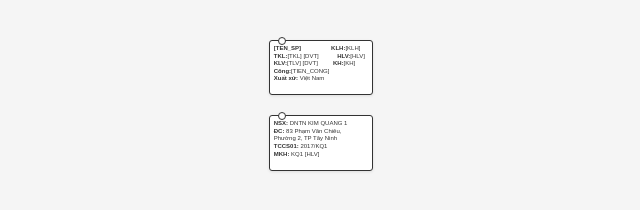
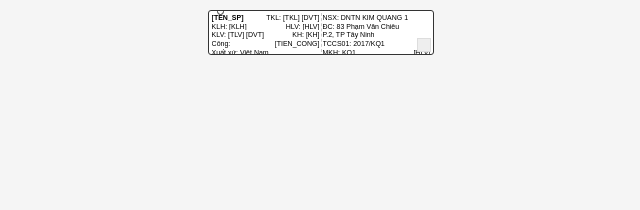
Before and after one commit to leetran2/KQ, a plain HTML site: page index.html in a window 1280 px wide. Shown: the whole page, without its empty margins (319-959 px from the left). Drawn offline with Linux system fonts and the light colour scheme.

Commit message:
Update index.html

```diff
--- a/index.html
+++ b/index.html
@@ -8,168 +8,158 @@
         body {
             font-family: Arial, sans-serif;
             margin: 0;
-            padding: 20px;
+            padding: 0;
             background-color: #f5f5f5;
         }
 
         .jewelry-tag {
-            width: 94.5px; /* 2.5cm */
+            width: 226.8px; /* 6cm */
             height: 45.3px; /* 1.2cm */
             background-color: white;
             border: 1px solid #333;
             border-radius: 3px;
-            padding: 4px;
-            box-shadow: 0 1px 3px rgba(0,0,0,0.1);
+            padding: 2px;
+            box-sizing: border-box;
             position: relative;
-            margin: 20px auto;
-            display: block;
+            margin: 10px auto;
+            display: flex;
+            overflow: hidden;
         }
 
-        .jewelry-tag.tag1 {
-            display: block;
+        .column {
+            flex: 1;
+            padding: 1px;
+            font-size: 7px;
+            line-height: 1.1;
         }
 
-        .jewelry-tag.tag2 {
-            display: block;
-            position: relative;
+        .left-column {
+            width: 65%;
+            border-right: 1px dashed #ccc;
         }
 
-        .info-section {
-            font-size: 6px;
-            line-height: 1.1;
-            color: #333;
-            width: 100%;
-        }
-
-        .tag2 .info-section {
-            padding-right: 18px;
-        }
-
-        .qr-section {
-            width: 15px;
-            height: 15px;
-            position: absolute;
-            bottom: 2px;
-            right: 2px;
-            display: flex;
-            align-items: center;
-            justify-content: center;
-        }
-
-        .qr-code {
-            width: 15px;
-            height: 15px;
-            background-size: contain;
-            background-repeat: no-repeat;
-            background-position: center;
+        .right-column {
+            width: 35%;
         }
 
         .row {
             margin-bottom: 1px;
+            white-space: nowrap;
+            overflow: hidden;
+            text-overflow: ellipsis;
+            display: flex;
+            justify-content: space-between;
         }
 
-        .row:last-child {
-            margin-bottom: 0;
+        .left-item {
+            width: 48%;
+            text-align: left;
         }
 
-        .price {
-            font-weight: bold;
-            font-size: 5px;
-            color: #d32f2f;
+        .right-item {
+            width: 48%;
+            text-align: right;
         }
 
         .hole {
             position: absolute;
-            top: -4px;
+            top: -3px;
             left: 8px;
-            width: 6px;
-            height: 6px;
+            width: 5px;
+            height: 5px;
             background-color: white;
             border: 1px solid #333;
             border-radius: 50%;
         }
+
+        .qr-code {
+            width: 12px;
+            height: 12px;
+            background-color: #eee;
+            border: 1px solid #ddd;
+            position: absolute;
+            bottom: 2px;
+            right: 2px;
+        }
     </style>
 </head>
 <body>
-    <div class="jewelry-tag tag1">
+    <div class="jewelry-tag">
         <div class="hole"></div>
-        <div class="info-section">
-            <div class="row"><strong id="product-name">[TEN_SP]</strong>&nbsp;&nbsp;&nbsp;&nbsp;&nbsp;&nbsp;&nbsp;&nbsp;&nbsp;&nbsp;&nbsp;&nbsp;&nbsp;&nbsp;&nbsp;&nbsp;&nbsp;&nbsp;<strong>KLH:</strong><span id="klh">[KLH]</span></div>
-            <div class="row"><strong>TKL:</strong><span id="tkl">[TKL]</span>&nbsp;<span id="unit">[DVT]</span>&nbsp;&nbsp;&nbsp;&nbsp;&nbsp;&nbsp;&nbsp;&nbsp;&nbsp;&nbsp;&nbsp;<strong>HLV:</strong><span id="hlv">[HLV]</span></div>
-            <div class="row"><strong>KLV:</strong><span id="tlv">[TLV]</span>&nbsp;<span id="unit2">[DVT]</span>&nbsp;&nbsp;&nbsp;&nbsp;&nbsp;&nbsp;&nbsp;&nbsp;&nbsp;<strong>KH:</strong><span id="kh">[KH]</span></div>
-            <div class="row"><strong>Công:</strong><span id="tien-cong">[TIEN_CONG]</span></div>
-            <div class="row"><strong>Xuất xứ:</strong> Việt Nam</div>
+        <div class="column left-column">
+            <div class="row">
+                <span class="left-item"><strong id="product-name">[TEN_SP]</strong></span>
+                <span class="center-item">TKL: <span id="tkl">[TKL]</span> <span id="[DVT]">[DVT]</span></span>
+            </div>
+            <div class="row">
+                <span class="left-item">KLH: <span id="klh">[KLH]</span></span>
+                <span class="center-item">HLV: <span id="hlv">[HLV]</span></span>
+            </div>
+            <div class="row">
+                <span class="left-item">KLV: <span id="tlv">[TLV]</span> <span id="[DVT]">[DVT]</span></span>
+                <span class="center-item">KH: <span id="kh">[KH]</span></span>
+            </div>
+            <div class="row">Công: <span id="tien-cong">[TIEN_CONG]</span></div>
+            <div class="row">Xuất xứ: Việt Nam</div>
         </div>
-    </div>
-
-    <!-- Second tag with different information -->
-    <div class="jewelry-tag tag2">
-        <div class="hole"></div>
-        <div class="info-section">
-            <div class="row"><strong>NSX:</strong> DNTN KIM QUANG 1</div>
-            <div class="row"><strong>ĐC:</strong> 83 Phạm Văn Chiêu,</div>
-            <div class="row">Phường 2, TP Tây Ninh</div>
-            <div class="row"><strong>TCCS01:</strong> 2017/KQ1</div>
-            <div class="row"><strong>MKH:</strong> KQ1&nbsp;<span id="hlv2">[HLV]</span></div>
+        <div class="column right-column">
+            <div class="row">NSX: DNTN KIM QUANG 1</div>
+            <div class="row">ĐC: 83 Phạm Văn Chiêu</div>
+            <div class="row">P.2, TP Tây Ninh</div>
+            <div class="row">TCCS01: 2017/KQ1</div>
+            <div class="row">MKH: KQ1<span id="hlv">[HLV]</span>
         </div>
-        <div class="qr-section">
-            <div class="qr-code" id="qr-code"></div>
-        </div>
+        <div class="qr-code" id="qr-code"></div>
     </div>
 
     <script>
-        // Function to get URL parameters
-        function getUrlParams() {
+        // Function to parse URL parameters
+        function getParams() {
             const params = {};
-            const queryString = window.location.search.substring(1);
-            const pairs = queryString.split('&');
+            const query = window.location.search.substring(1);
+            const pairs = query.split('&');
 
-            for (let i = 0; i < pairs.length; i++) {
-                const pair = pairs[i].split('=');
-                params[decodeURIComponent(pair[0])] = decodeURIComponent(pair[1] || '');
-            }
+            pairs.forEach(pair => {
+                const [key, value] = pair.split('=');
+                if (key && value) {
+                    params[key] = decodeURIComponent(value.replace(/\+/g, ' '));
+                }
+            });
 
             return params;
         }
 
-        // Function to populate data from URL parameters
+        // Populate data from URL parameters
         function populateData() {
-            const params = getUrlParams();
+            const params = getParams();
 
             // Map parameters to fields
-            if (params.TEN_SP) document.getElementById('product-name').textContent = params.TEN_SP;
-            if (params.KLH) document.getElementById('klh').textContent = params.KLH;
-            if (params.TKL) document.getElementById('tkl').textContent = params.TKL;
-            if (params.HLV) {
-                document.getElementById('hlv').textContent = params.HLV;
-                document.getElementById('hlv2').textContent = params.HLV;
-            }
-            if (params.TLV) document.getElementById('tlv').textContent = params.TLV;
-            if (params.KH) document.getElementById('kh').textContent = params.KH;
-            if (params.TIEN_CONG) document.getElementById('tien-cong').textContent = params.TIEN_CONG;
-            if (params.DVT) {
-                document.getElementById('unit').textContent = params.DVT;
-                document.getElementById('unit2').textContent = params.DVT;
-            }
+            const fields = {
+                'product-name': 'TEN_SP',
+                'klh': 'KLH',
+                'tkl': 'TKL',
+                'tlv': 'TLV',
+                'tien-cong': 'TIEN_CONG',
+                '[DVT]': 'DVT',
+                'hlv': 'HLV',
+                'kh': 'KH'
+            };
 
-            // Generate QR code if ID_SP is available
+            Object.entries(fields).forEach(([id, param]) => {
+                if (params[param]) {
+                    document.getElementById(id).textContent = params[param];
+                }
+            });
+
+            // Generate QR code if ID exists
             if (params.ID_SP) {
-                generateQRCode(params.ID_SP);
+                document.getElementById('qr-code').style.backgroundImage =
+                    `url('https://api.qrserver.com/v1/create-qr-code/?size=50x50&data=${encodeURIComponent(params.ID_SP)}')`;
             }
         }
 
-        // Function to generate QR code
-        function generateQRCode(data) {
-            // In a real implementation, you would use a QR code library here
-            // For demo purposes, we'll just show a placeholder
-            const qrCodeElement = document.getElementById('qr-code');
-            qrCodeElement.style.backgroundImage = `url('https://api.qrserver.com/v1/create-qr-code/?size=50x50&data=${encodeURIComponent(data)}')`;
-        }
-
-        // Call functions when page loads
-        window.onload = function() {
-            populateData();
-        };
+        // Run when page loads
+        window.onload = populateData;
     </script>
 </body>
 </html>
```
